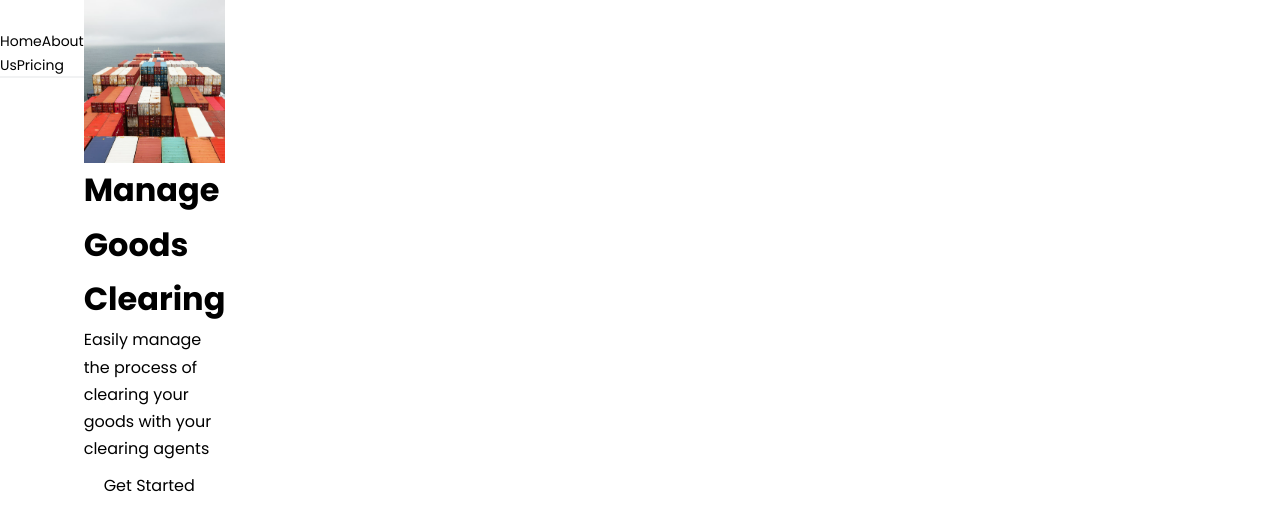
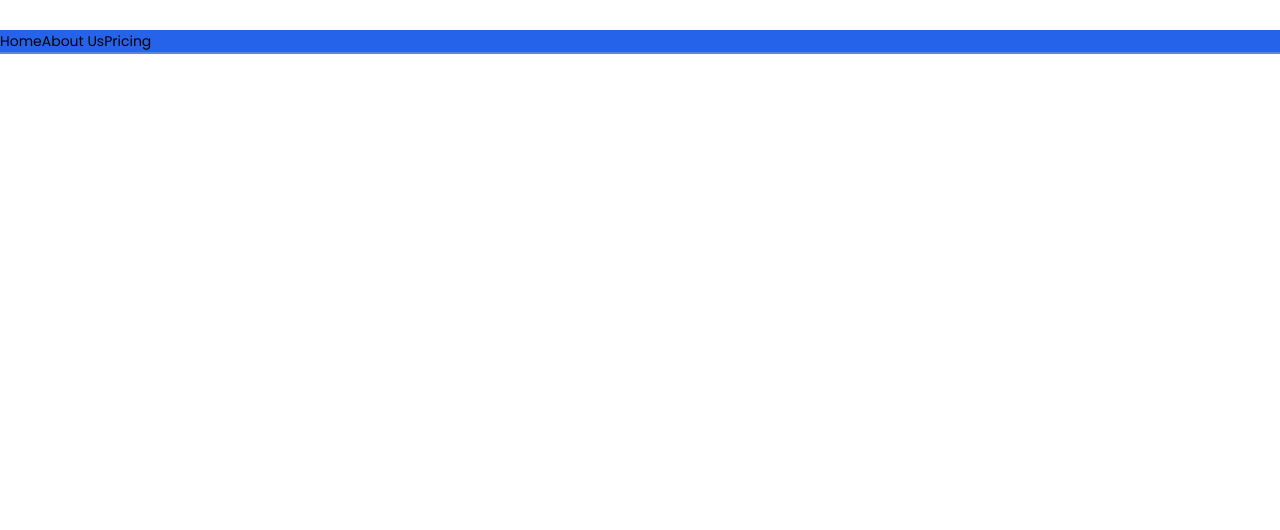
Before and after one commit to Niscolinx/opoko, a React (Vite) app: page / in a window 1280 px wide. Shown: the top 530 px of the page. Built offline with nearby package versions, Linux system fonts and the light colour scheme.

Commit message:
initial setup

```diff
--- a/src/Entry/App.tsx
+++ b/src/Entry/App.tsx
@@ -21,7 +21,7 @@ const router = createBrowserRouter(
 
 const App = () => {
   return (
-    <div className="text-[1.6rem]">
+    <div className="text-[1.6rem] bg-blue-600">
       <RouterProvider router={router} />
     </div>
   );
--- a/src/components/Hero.tsx
+++ /dev/null
@@ -1,29 +0,0 @@
-
-const Hero = () => {
-
-  // const openModal = () => dispatch(open('signup'));
-
-  const openModal = () => {
-
-  }
-
-  return (
-    <div className={`hero`}>
-        <div className="hero__mobileImg">
-          <img src="mobileHero.png" alt="" />
-        </div>
-      <div className="hero__container">
-        <h1 className="hero__header <sm:text-lg ">Manage Goods Clearing</h1>
-        <p className="hero__text">
-          Easily manage the process of clearing your goods with your clearing
-          agents
-        </p>
-        <div className="btn hero__btn" onClick={openModal}>
-          <button>Get Started</button>
-        </div>
-      </div>
-    </div>
-  );
-};
-
-export default Hero;
--- a/src/pages/Home.tsx
+++ b/src/pages/Home.tsx
@@ -1,12 +1,10 @@
 import Header from '../components/Header';
-import Hero from '../components/Hero';
 import Auth from '../container/Auth';
 
 function Home() {
   return (
-    <div className="app">
+    <div className="">
       <Header />
-      <Hero />
 
       <Auth />
     </div>
```
